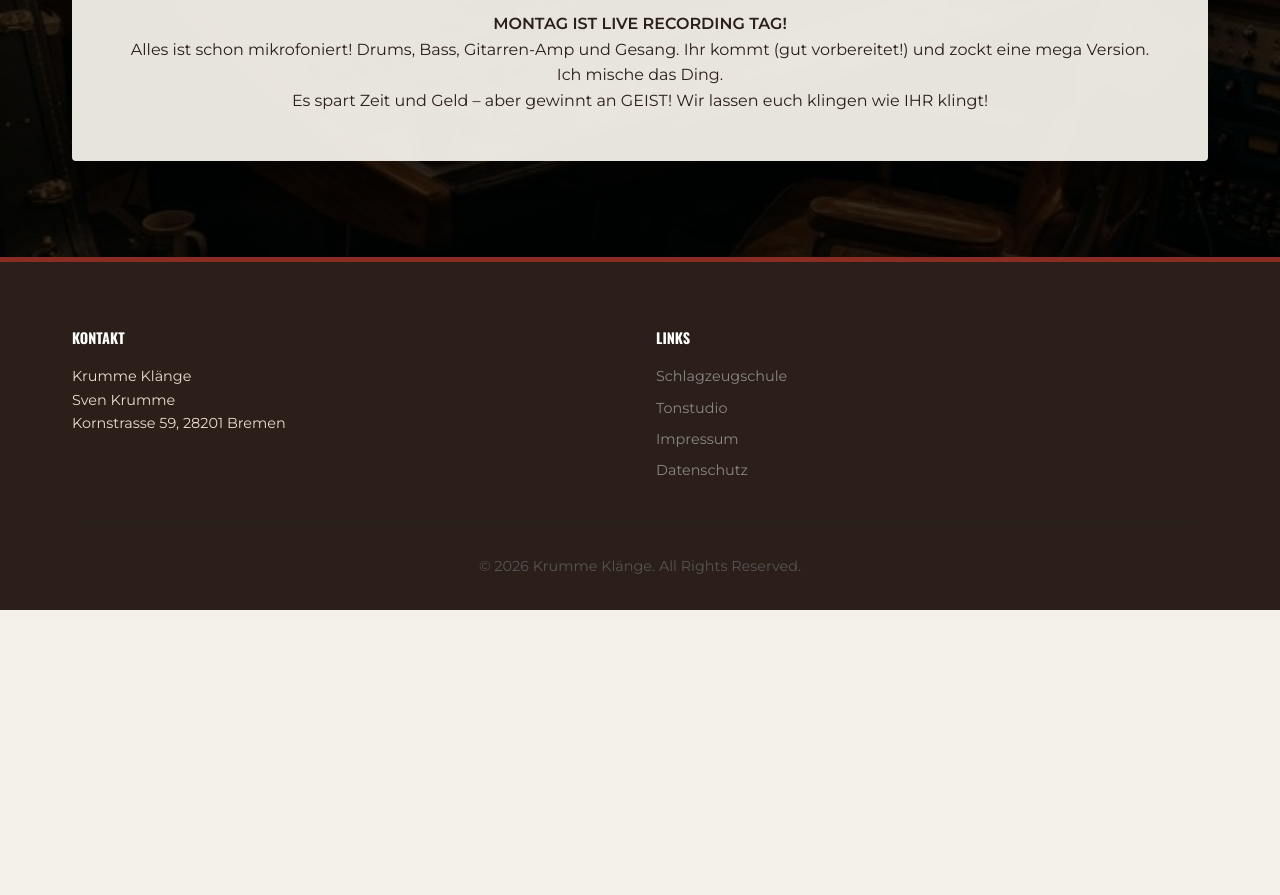
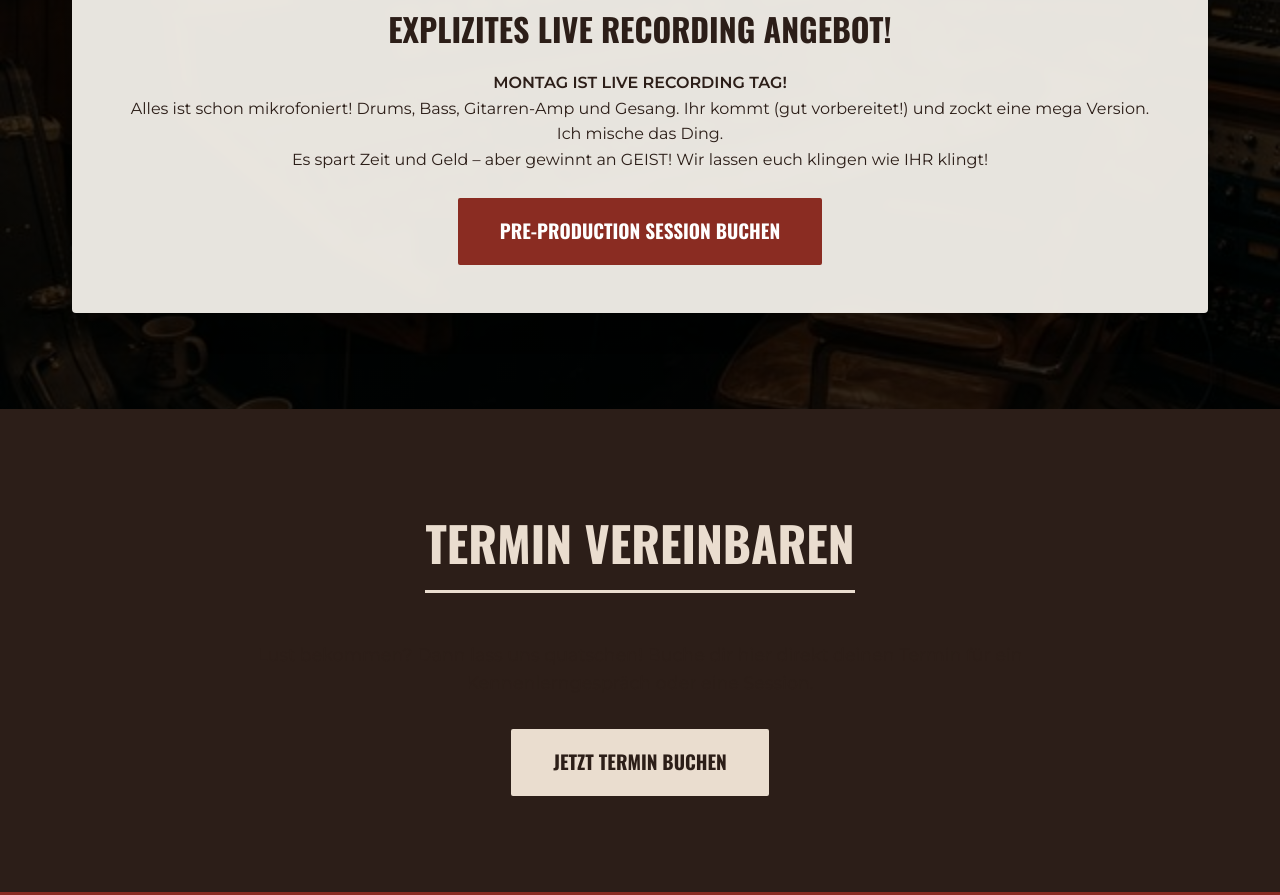
Before and after one commit to adventuresoftimon-2311/Krumme, a website built with Vite: page index.html in a window 1280 px wide. Shown: the part 2161-3056 px from the top of the page. Before the commit the page ends 2771 px from the top, so only its background shows below. Built offline with nearby package versions, Linux system fonts and the light colour scheme.

Commit message:
Add CTA buttons and booking section

```diff
--- a/index.html
+++ b/index.html
@@ -128,6 +128,7 @@
                         <li><strong>Dienstag:</strong> 19:00 – 20:00 (zurzeit frei)</li>
                         <li><strong>Donnerstag:</strong> 18:00 – 19:00 (zurzeit voll)</li>
                     </ul>
+                    <a href="https://calendly.com/" target="_blank" class="cta-button small">Jetzt Platz sichern</a>
                 </div>
 
                 <!-- Konzept 3 -->
@@ -140,6 +141,7 @@
                     <p><strong>Fokus: Drums & Band-Coaching.</strong> Live Auftritte, Musikproduktion, Mikrofone,
                         Mix-Down, Mastering, Akustik. Stell mir deine Fragen!</p>
                     <p>Ablauf: Übungs-Video von mir -> Du übst -> Du schickst Video zurück -> Feedback.</p>
+                    <a href="https://calendly.com/" target="_blank" class="cta-button small">Coaching Anfragen</a>
                 </div>
             </div>
         </div>
@@ -162,8 +164,20 @@
                     <p>Alles ist schon mikrofoniert! Drums, Bass, Gitarren-Amp und Gesang. Ihr kommt (gut vorbereitet!)
                         und zockt eine mega Version. Ich mische das Ding.</p>
                     <p>Es spart Zeit und Geld – aber gewinnt an GEIST! Wir lassen euch klingen wie IHR klingt!</p>
+                    <br>
+                    <a href="https://calendly.com/" target="_blank" class="cta-button">Pre-Production Session Buchen</a>
                 </div>
             </div>
+        </div>
+    </section>
+
+    <!-- BOOKING SECTION -->
+    <section id="booking" class="content-block booking-block">
+        <div class="container text-center">
+            <h2 class="section-title">TERMIN VEREINBAREN</h2>
+            <p class="intro-text" style="margin: 0 auto 2rem auto;">Lust bekommen? Dann lass uns quatschen! Buche dir
+                hier direkt deinen Termin für ein Kennenlerngespräch oder eine Session.</p>
+            <a href="https://calendly.com/" target="_blank" class="cta-button">Jetzt Termin Buchen</a>
         </div>
     </section>
 
--- a/style.css
+++ b/style.css
@@ -401,6 +401,31 @@ h2.section-title {
     margin-bottom: 1rem;
 }
 
+/* BOOKING BLOCK */
+.booking-block {
+    background-color: #2c1e18;
+    /* Dark brown to match footer/strip */
+    color: #eaddcf;
+    text-align: center;
+}
+
+.booking-block .section-title {
+    color: #eaddcf;
+    border-bottom-color: #eaddcf;
+}
+
+.booking-block .cta-button {
+    background: #eaddcf;
+    color: #2c1e18;
+    border-color: #eaddcf;
+}
+
+.booking-block .cta-button:hover {
+    background: #fff;
+    color: #2c1e18;
+    border-color: #fff;
+}
+
 /* FOOTER */
 /* FOOTER */
 footer {
```
